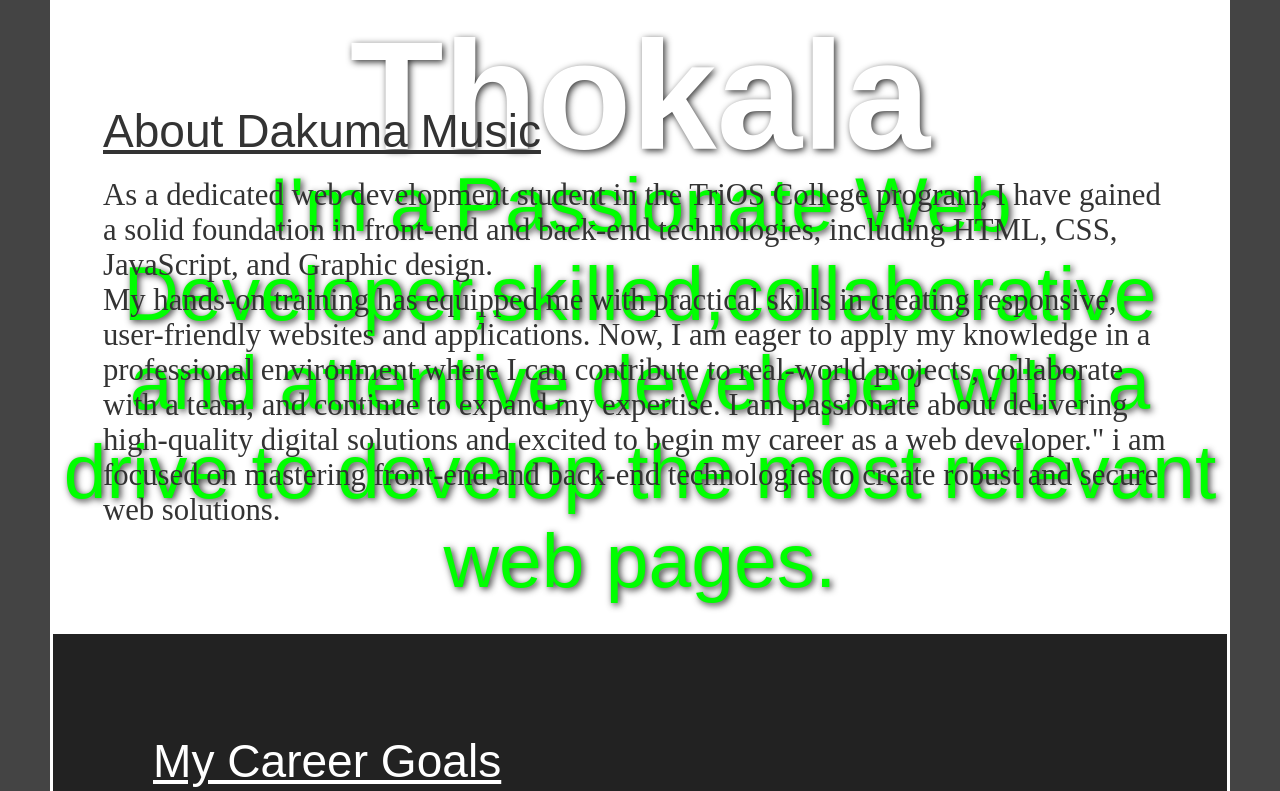
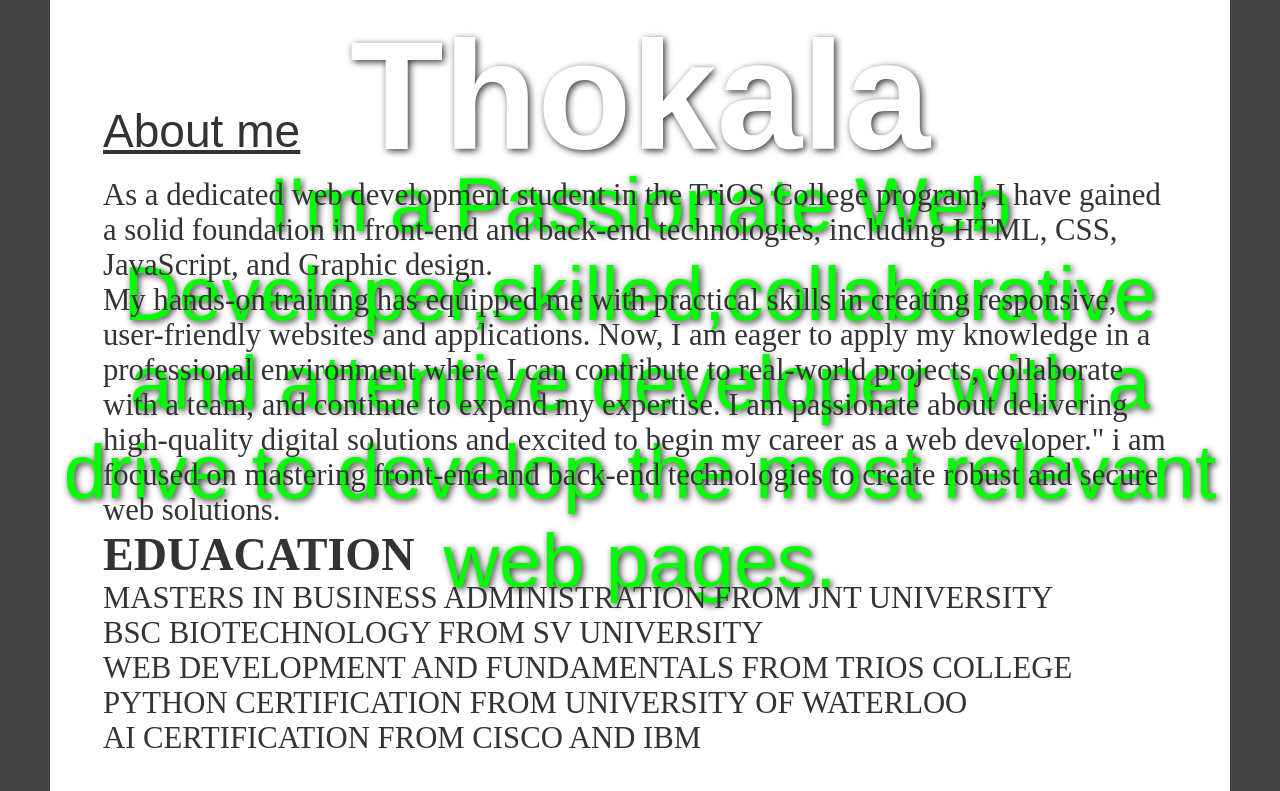
Before and after one commit to madhavi945/Madhavit.github.io, a plain HTML site: page index.html in a window 1280 px wide. Shown: the part 524-1315 px from the top of the page. Drawn offline with Linux system fonts and the light colour scheme; a web font is replaced by a local one.

Commit message:
Update index.html

```diff
--- a/index.html
+++ b/index.html
@@ -4,7 +4,6 @@
   <meta charset="UTF-8">
   <meta name="viewport" content="width=device-width, initial-scale=1.0">
   <link rel="preconnect" href="https://fonts.googleapis.com">
-  <link rel="preconnect" href="https://fonts.gstatic.com" crossorigin>
   <link href="https://fonts.googleapis.com/css2?family=Comfortaa:wght@300..700&family=Tiny5&display=swap" rel="stylesheet">
   <link rel="stylesheet" href="css/app.css">
   <title>Madhavi Portfolio</title>
@@ -16,10 +15,16 @@
   </header>
   <nav></nav>
   <section id="aboutSection">
-    <h1 class="fancyHeading">About Dakuma Music</h1>
+    <h1 class="fancyHeading">About me</h1>
     <p>As a dedicated web development student in the TriOS College program, I have gained a solid foundation in front-end and back-end technologies, including HTML, CSS, JavaScript, and Graphic design.</p>
     <p> My hands-on training has equipped me with practical skills in creating responsive, user-friendly websites and applications. Now, I am eager to apply my knowledge in a professional environment where I can contribute to real-world projects, collaborate with a team, and continue to expand my expertise. I am passionate about delivering high-quality digital solutions and excited to begin my career as a web developer."
       i am focused on mastering front-end and back-end technologies to create robust and secure web solutions.</p>
+    <h2>EDUACATION</h2>
+    <p>MASTERS IN BUSINESS ADMINISTRATION FROM JNT UNIVERSITY</p>
+    <P>BSC BIOTECHNOLOGY FROM SV UNIVERSITY</P>
+    <P>WEB DEVELOPMENT AND FUNDAMENTALS FROM TRIOS COLLEGE</P>
+    <P>PYTHON CERTIFICATION FROM UNIVERSITY OF WATERLOO</P>
+    <P>AI CERTIFICATION FROM CISCO AND IBM</P>
 
   </section>
   <section id="careerGoals">
@@ -46,8 +51,8 @@
     </a>
 
       <img src="assets/images/twi.png" alt="twitter">
-    </a><br>
-    <a href="mailto:madhavi@yahoo.com">Collab? Email me!</a>
+    </a>
+
   </section>
   <footer>
     <p>&copy; 2024 Madhavi, all rights reserved.</p>
```
